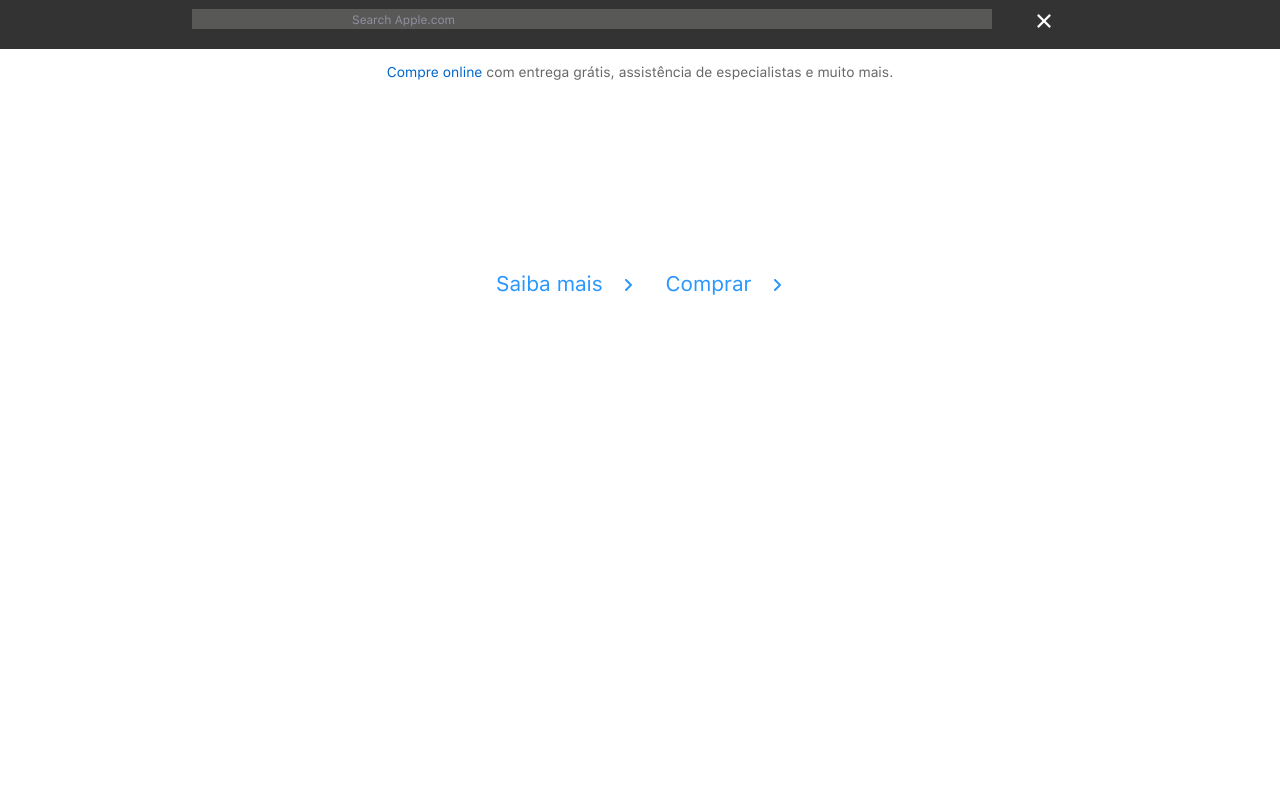
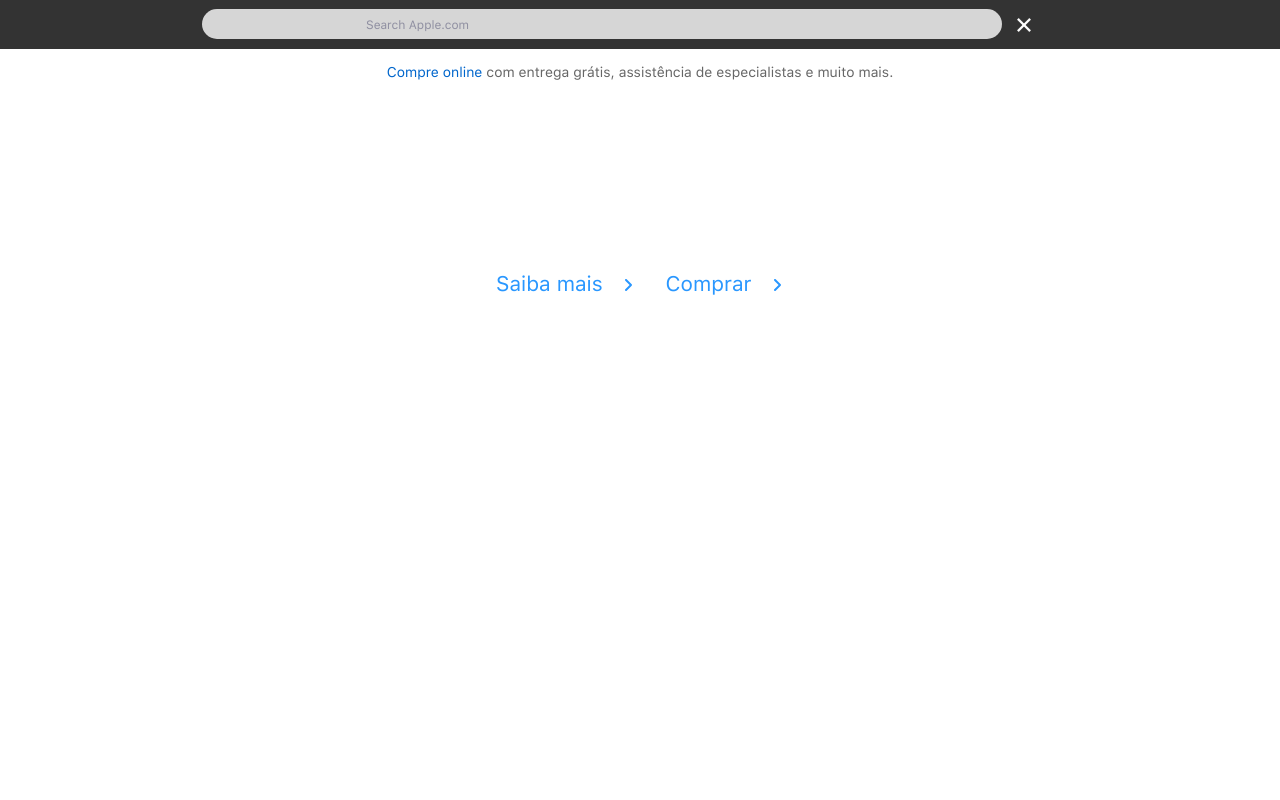
Before and after one commit to oaugustocezar/oaugustocezar.github.io, a plain HTML site: page index.html in a window 1280 px wide. Both pictures are taken after a click on the link 1043 px from the left and 24 px from the top of the page. Shown: the top 800 px of the page. Drawn offline with nearby package versions, Linux system fonts and the light colour scheme.

Commit message:
Atualizado Barra de Pesquisa

```diff
--- a/css/style-large.css
+++ b/css/style-large.css
@@ -114,22 +114,27 @@ h2 { /* TRATA DO SUBTITULO */
 
 .search-show .header-container .search{
 
-  position: relative;
-  background-color: #585856;
+  font-family: "SF Pro Text Regular", sans-serif;
+  text-decoration: none;
+  color:#1d1d1f;
+  border-radius: 20px;
+  position: center;
+  background-color: #d6d6d6;
   visibility: visible;
   width: 800px;
-  margin-left: auto;
-  margin-right: auto;
+  margin-left: 10px;
+  margin-right: 10px;
   padding-left: 20%;
-  height: 20px;
+  height: 30px;
 
 
 }
 
 .search-show .header-container .close-icon{
+  margin-top: 4px;
   visibility: visible;
   position: absolute;
-  left: 90%;
+  left: 88%;
 
 }
 
```
